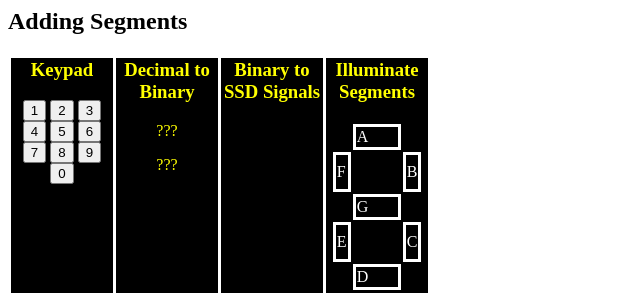
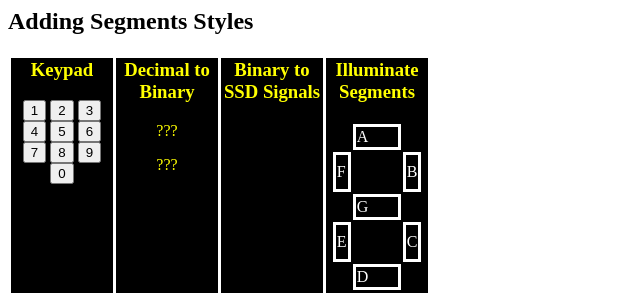
Before and after one commit to alexandrascandolo/INF1339-Week01, a plain HTML site: page docs/v10.html in a window 1280 px wide. Shown: the full height of the page, 0-640 px from the left. Drawn offline with Linux system fonts and the light colour scheme.

Commit message:
Update v10.html

```diff
--- a/docs/v10.html
+++ b/docs/v10.html
@@ -150,10 +150,10 @@
 
 
         </script>
-    <title> Version 9 </title>
+    <title> Version 10 </title>
     </head>
     <body>
-        <h2>Adding Segments</h2>
+        <h2>Adding Segments Styles</h2>
         <table class="standardTable">
             <tr>
 
```
